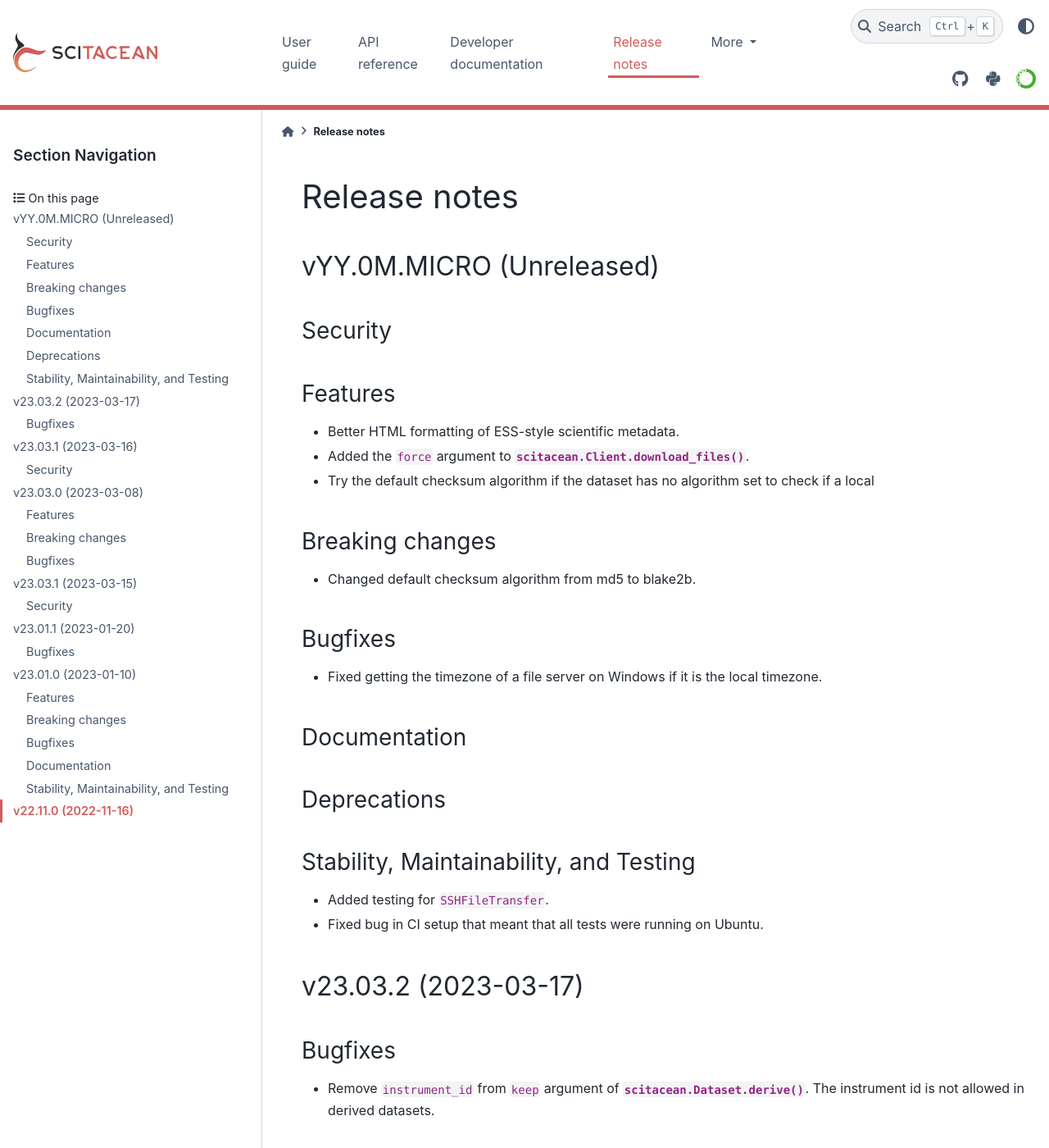
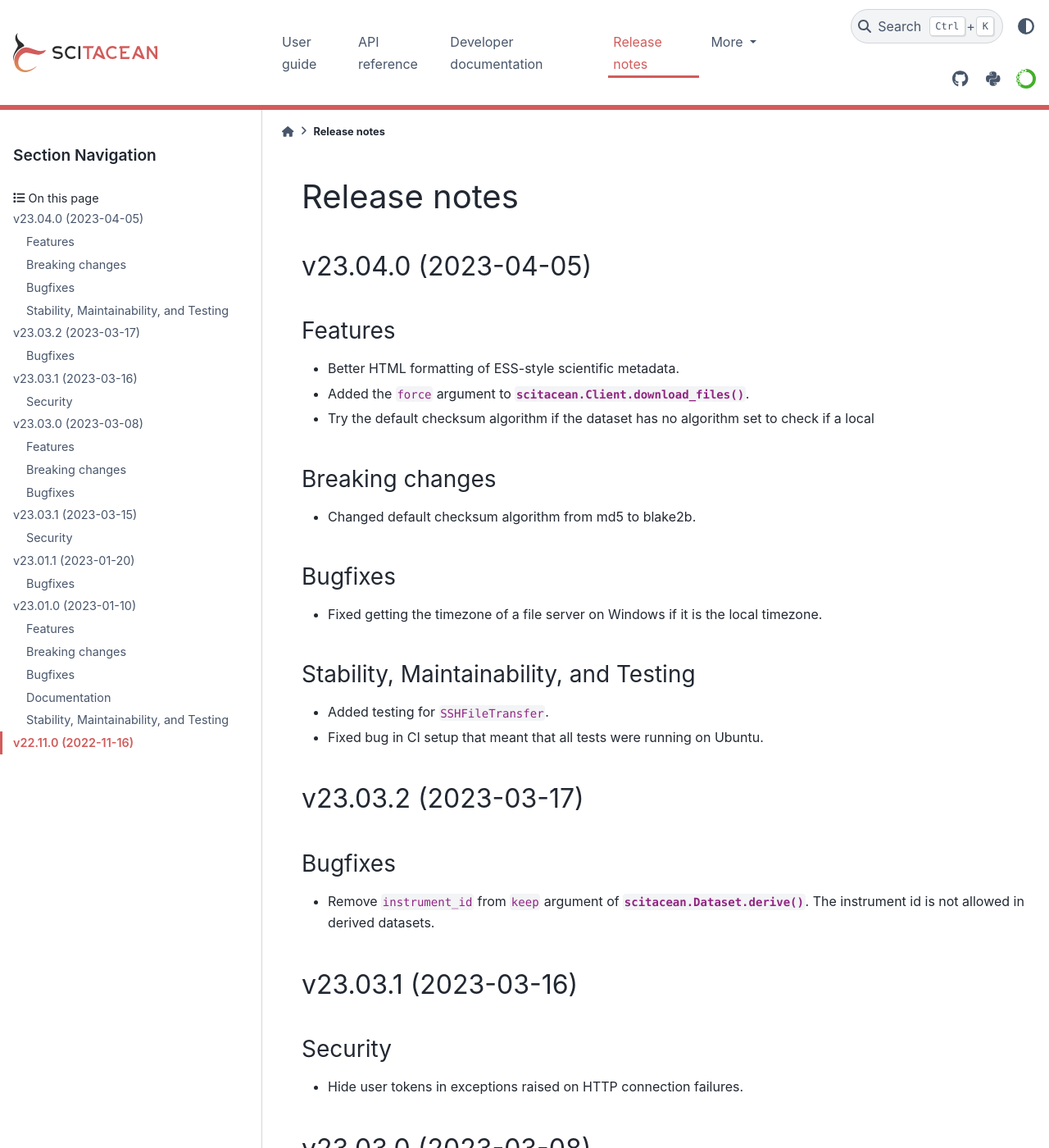
Before and after one commit to SciCatProject/scitacean, a Sphinx documentation site: the page built from docs/release-notes.rst, in a window 1280 px wide and 1400 px high. Shown: the whole window at 82% size. Built offline with Sphinx 7.4.7 and the PyData theme 0.15.4, drawn with Linux system fonts in a browser that asks for light colours; the version number could not be read and is left out.

Commit message:
Set release version

```diff
--- a/docs/release-notes.rst
+++ b/docs/release-notes.rst
@@ -32,11 +32,8 @@ Release notes
    Stability, Maintainability, and Testing
    ~~~~~~~~~~~~~~~~~~~~~~~~~~~~~~~~~~~~~~~
 
-vYY.0M.MICRO (Unreleased)
--------------------------
-
-Security
-~~~~~~~~
+v23.04.0 (2023-04-05)
+---------------------
 
 Features
 ~~~~~~~~
@@ -54,12 +51,6 @@ Bugfixes
 ~~~~~~~~
 
 * Fixed getting the timezone of a file server on Windows if it is the local timezone.
-
-Documentation
-~~~~~~~~~~~~~
-
-Deprecations
-~~~~~~~~~~~~
 
 Stability, Maintainability, and Testing
 ~~~~~~~~~~~~~~~~~~~~~~~~~~~~~~~~~~~~~~~
```
